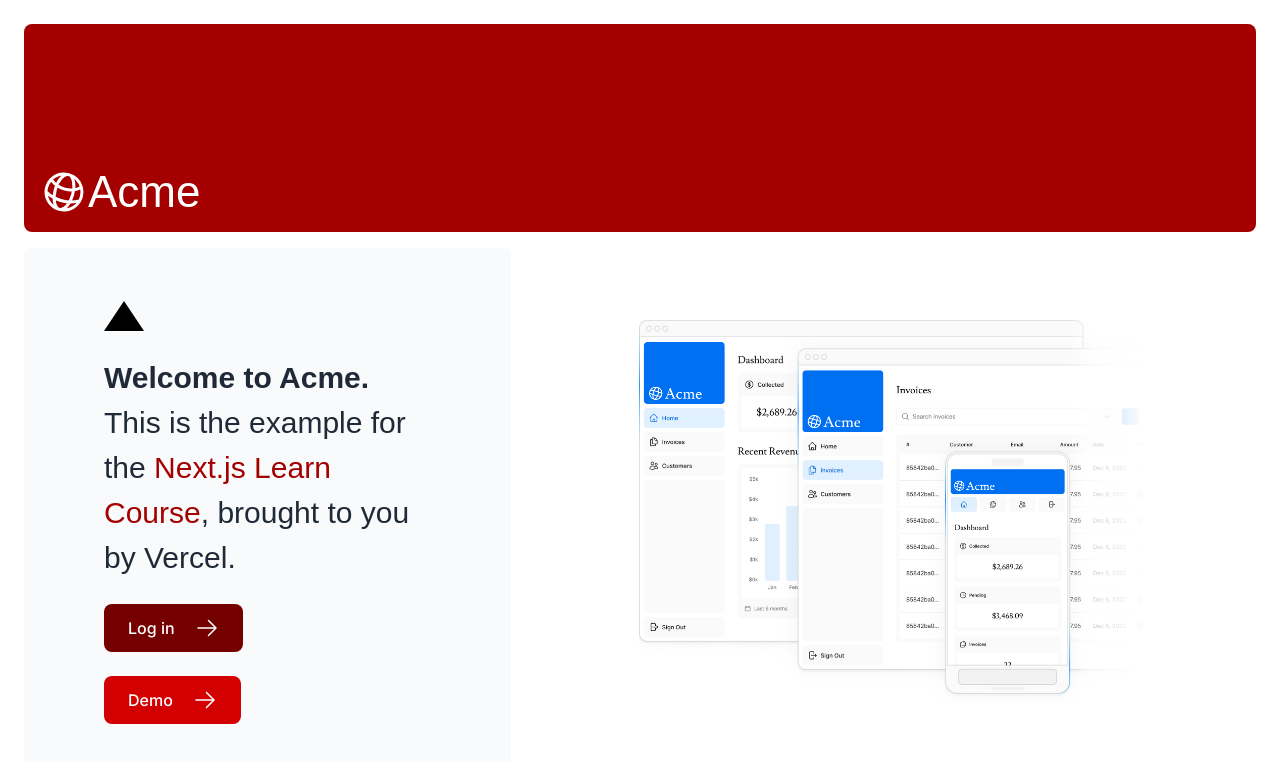
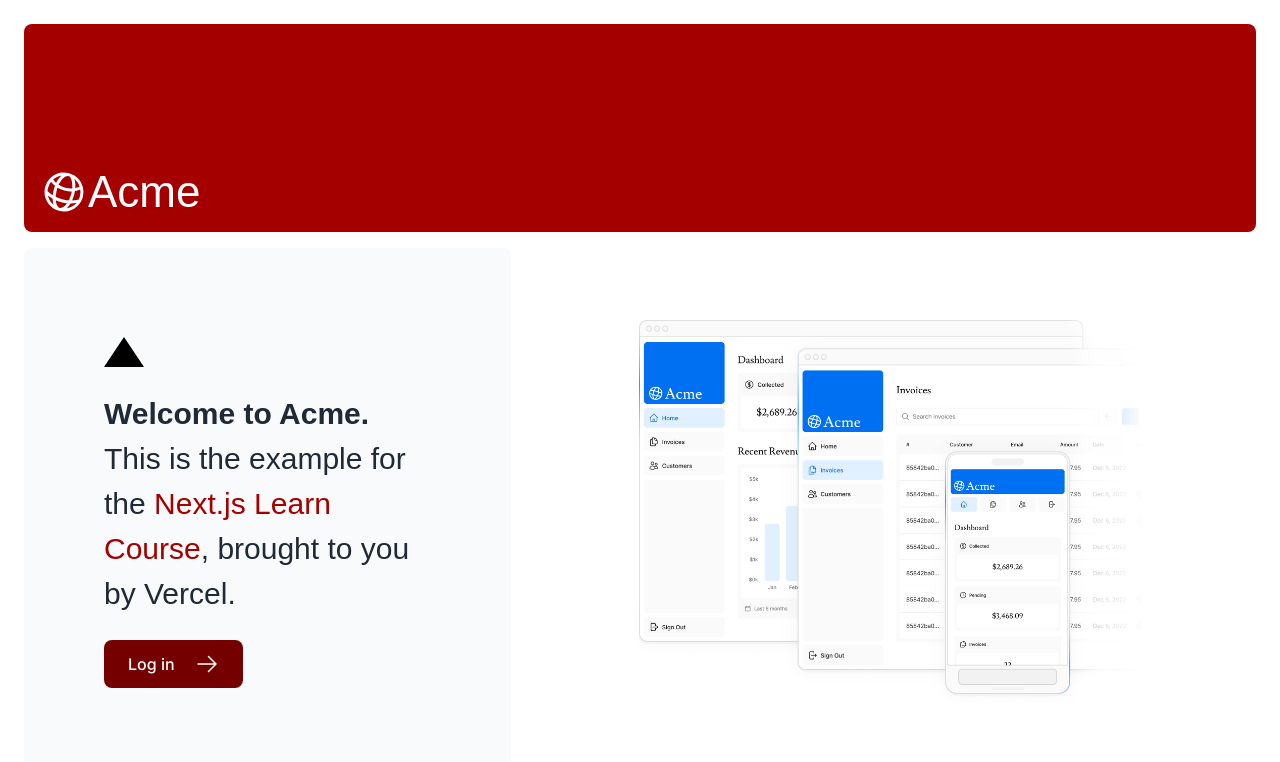
Before and after one commit to Krieger-m/NextJs-Dashboard, a Next.js app: page / in a window 1280 px wide. Shown: the top 762 px of the page. Built offline with nearby package versions, Linux system fonts and the light colour scheme; a web font is replaced by a local one.

Commit message:
removed demo

```diff
--- a/app/page.tsx
+++ b/app/page.tsx
@@ -29,12 +29,7 @@
           >
             <span>Log in</span> <ArrowRightIcon className="w-5 md:w-6" />
           </Link>
-          <Link
-            href="/dashboard"
-            className="flex items-center gap-5 self-start rounded-lg bg-blue-400 px-6 py-3 text-sm font-medium text-white transition-colors hover:bg-blue-400 md:text-base"
-          >
-            <span>Demo</span> <ArrowRightIcon className="w-5 md:w-6" />
-          </Link>
+
         </div>
         <div className="flex items-center justify-center p-6 md:w-3/5 md:px-28 md:py-12">
           {/* Add Hero Images Here */}
```
